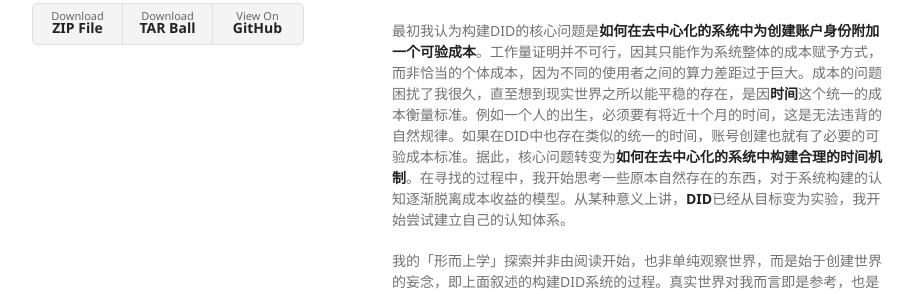
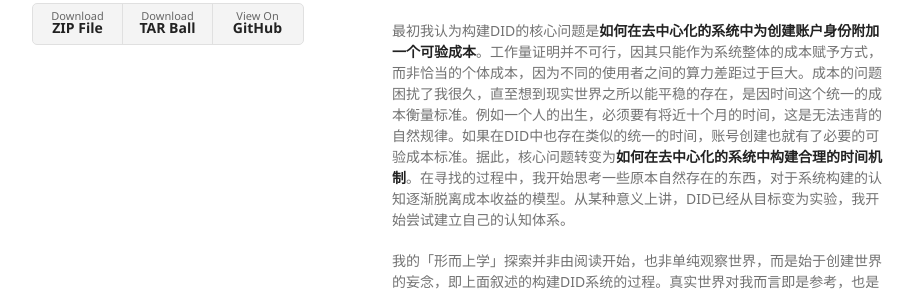
Before and after one commit to pdupub/pdu.pub, a Jekyll site: the page built from docs/zh/MinimalMetaphysics.md, in a window 1280 px wide and 1400 px high. Shown: the part 396-690 px from the top of the window, without its empty margins (178-1099 px from the left). Built offline with Jekyll 4.4.1, drawn with Linux system fonts in a browser that asks for light colours; our own code applies the rules of GitHub Pages for plain Markdown files; some of the changed text lies outside the part shown.

Commit message:
refactor

```diff
--- a/docs/zh/MinimalMetaphysics.md
+++ b/docs/zh/MinimalMetaphysics.md
@@ -15,7 +15,7 @@ layout: default
 
 那时我正在开发一个区块链相关的开源项目，简单说就是在以太坊的代码基础上，实现一种叫做DPOS的共识机制，并附加一些新特性，让原本的单链可支持多链同步运行。随着开发工作的进行、对共识机制和去中心化概念的理解，便有了创建**去中心化的账户系统(DID)**的想法。
 
-最初我认为构建DID的核心问题是**如何在去中心化的系统中为创建账户身份附加一个可验成本**。工作量证明并不可行，因其只能作为系统整体的成本赋予方式，而非恰当的个体成本，因为不同的使用者之间的算力差距过于巨大。成本的问题困扰了我很久，直至想到现实世界之所以能平稳的存在，是因**时间**这个统一的成本衡量标准。例如一个人的出生，必须要有将近十个月的时间，这是无法违背的自然规律。如果在DID中也存在类似的统一的时间，账号创建也就有了必要的可验成本标准。据此，核心问题转变为**如何在去中心化的系统中构建合理的时间机制**。在寻找的过程中，我开始思考一些原本自然存在的东西，对于系统构建的认知逐渐脱离成本收益的模型。从某种意义上讲，**DID**已经从目标变为实验，我开始尝试建立自己的认知体系。
+最初我认为构建DID的核心问题是**如何在去中心化的系统中为创建账户身份附加一个可验成本**。工作量证明并不可行，因其只能作为系统整体的成本赋予方式，而非恰当的个体成本，因为不同的使用者之间的算力差距过于巨大。成本的问题困扰了我很久，直至想到现实世界之所以能平稳的存在，是因时间这个统一的成本衡量标准。例如一个人的出生，必须要有将近十个月的时间，这是无法违背的自然规律。如果在DID中也存在类似的统一的时间，账号创建也就有了必要的可验成本标准。据此，核心问题转变为**如何在去中心化的系统中构建合理的时间机制**。在寻找的过程中，我开始思考一些原本自然存在的东西，对于系统构建的认知逐渐脱离成本收益的模型。从某种意义上讲，DID已经从目标变为实验，我开始尝试建立自己的认知体系。
 
 我的「形而上学」探索并非由阅读开始，也非单纯观察世界，而是始于创建世界的妄念，即上面叙述的构建DID系统的过程。真实世界对我而言即是参考，也是必然可行的证明。
 
@@ -29,7 +29,7 @@ layout: default
 
 第四部分重要讨论人的概念及其与社会的必然联系。人之所以超脱于所有已知的只能生命形式，是由于人**在群体，即社会意识中的精神性存可比于动物性的存在**。精神性存在指的是作为一个特定的人的身份留存于社会集体意识中。神也是一个纯精神性的客观存在，同样存在于集体意识中。这部分还将说明人的行为与主观利益判定总是保持一致，即我们所做的每个决定都是意识中认为最能够符合自身利益的决定，只是主观并非理智，更非正确。这部分的最后还会讨论**善恶**与**存在**之间的关联。
 
-在开始之前还想说明，在系统中不可能完全的、精准的了解系统。加之需要语言描述，所以一切的叙述只能接近我的认知，认知也只能接近我所认为的真实，这也许就是所谓**道可道，非常道**。
+在开始之前还想说明，在系统中不可能完全的、精准的了解系统。加之需要语言描述，所以一切的叙述只能接近我的认知，认知也只能接近我所认为的真实，这也许就是所谓「道可道，非常道」。
 
 <!-- MarkdownTOC depth=4 autolink=true bracket=round list_bullets="-*+" -->
 - [时间](#时间)
```
